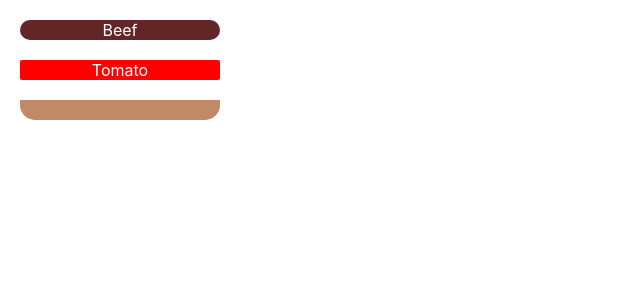
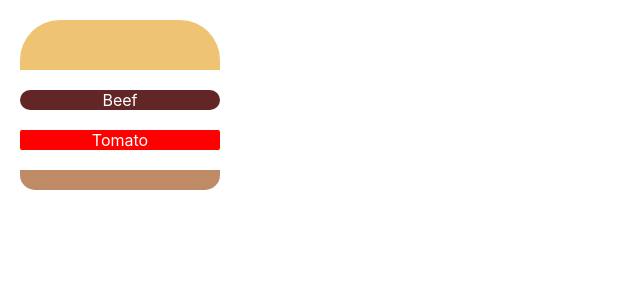
Before and after one commit to iseeflames/marulabs-reactburger, a React (Create React App) app in the folder react-burger/: page / in a window 1280 px wide. Shown: the top 300 px of the page, without its empty margins (0-640 px from the left). Built offline with nearby package versions, Linux system fonts and the light colour scheme.

Commit message:
Style top bread

```diff
--- a/react-burger/src/App.js
+++ b/react-burger/src/App.js
@@ -1,11 +1,13 @@
 import "./App.css";
 import BottomBread from "./components/BottomBread/BottomBread";
 import Meat from "./components/Meat/Meat";
+import TopBread from "./components/TopBread/TopBread";
 import Vegetable from "./components/Vegetable/Vegetable";
 
 function App() {
   return (
     <div className="App">
+      <TopBread />
       <Meat name="Beef" />
       <Vegetable name="Tomato" />
       <BottomBread />
--- a/react-burger/src/components/TopBread/TopBread.css
+++ b/react-burger/src/components/TopBread/TopBread.css
@@ -0,0 +1,7 @@
+.topbread-container{
+    width: 200px;
+    height: 50px;
+    background-color: #EEC373;
+    margin: 20px;
+    border-radius: 40px 40px 0 0;
+}
--- a/react-burger/src/components/TopBread/TopBread.jsx
+++ b/react-burger/src/components/TopBread/TopBread.jsx
@@ -0,0 +1,10 @@
+import React from 'react'
+import "./TopBread.css"
+
+export default function TopBread() {
+  return (
+    <div className="topbread-container">
+
+    </div>
+  )
+}
```
